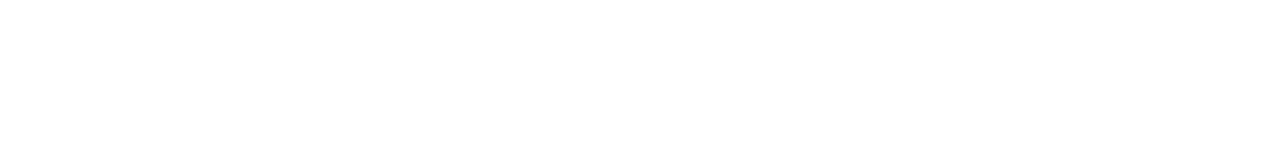
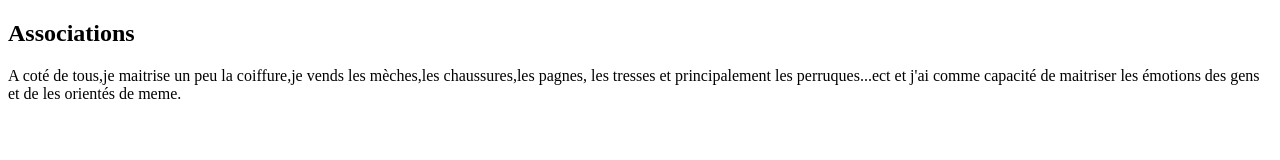
Before and after one commit to BenieMigan/git-mon-cv, a plain HTML site: page index.html in a window 1280 px wide. Drawn offline with Linux system fonts and the light colour scheme.

Commit message:
mise en place de la section associations

```diff
--- a/index.html
+++ b/index.html
@@ -7,6 +7,13 @@
     <title>Document</title>
 </head>
 <body>
+    <div class="associations">
+        <h2>Associations</h2>
+        <p>A coté de tous,je maitrise un peu la coiffure,je vends les mèches,les chaussures,les pagnes, les tresses et
+           principalement les perruques...ect et j'ai comme capacité de maitriser
+           les émotions des gens et de les orientés de meme.</p>
+    </div><br>
+
 
 </body>
 </html>
```
